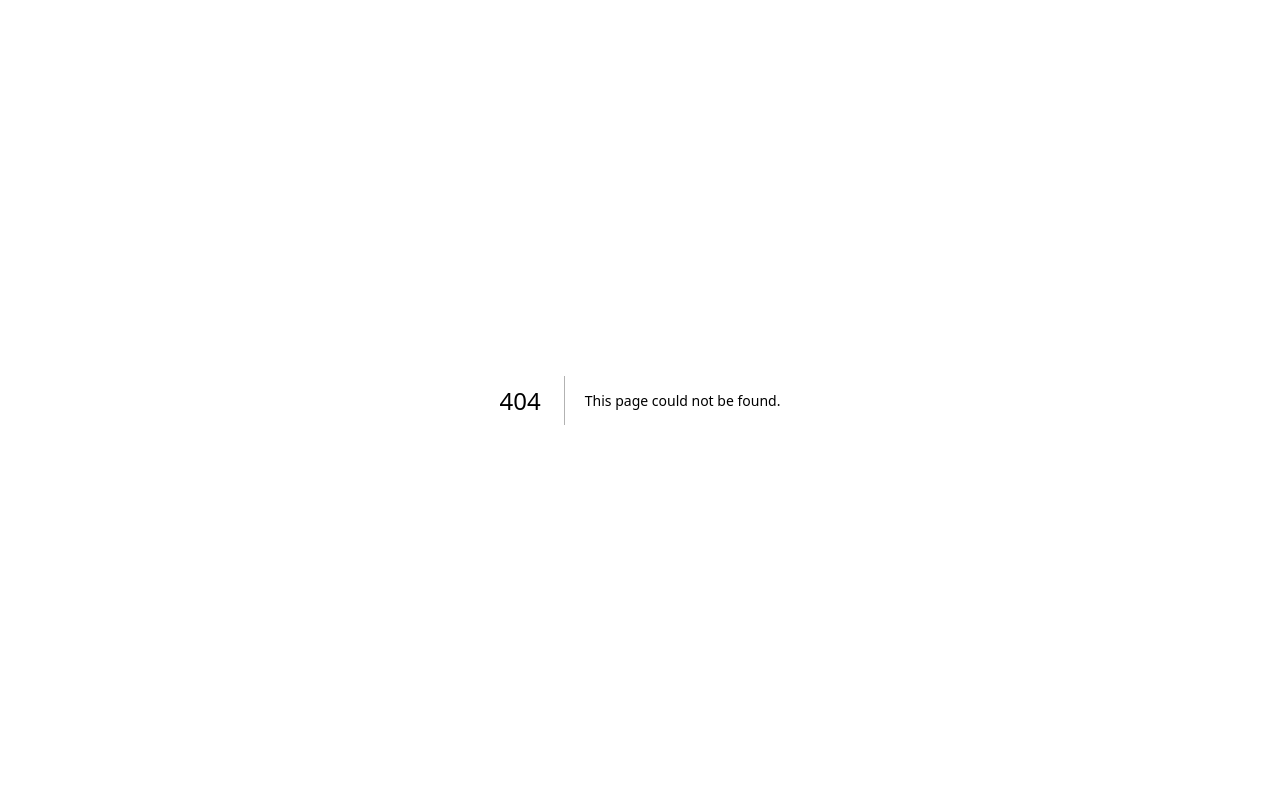
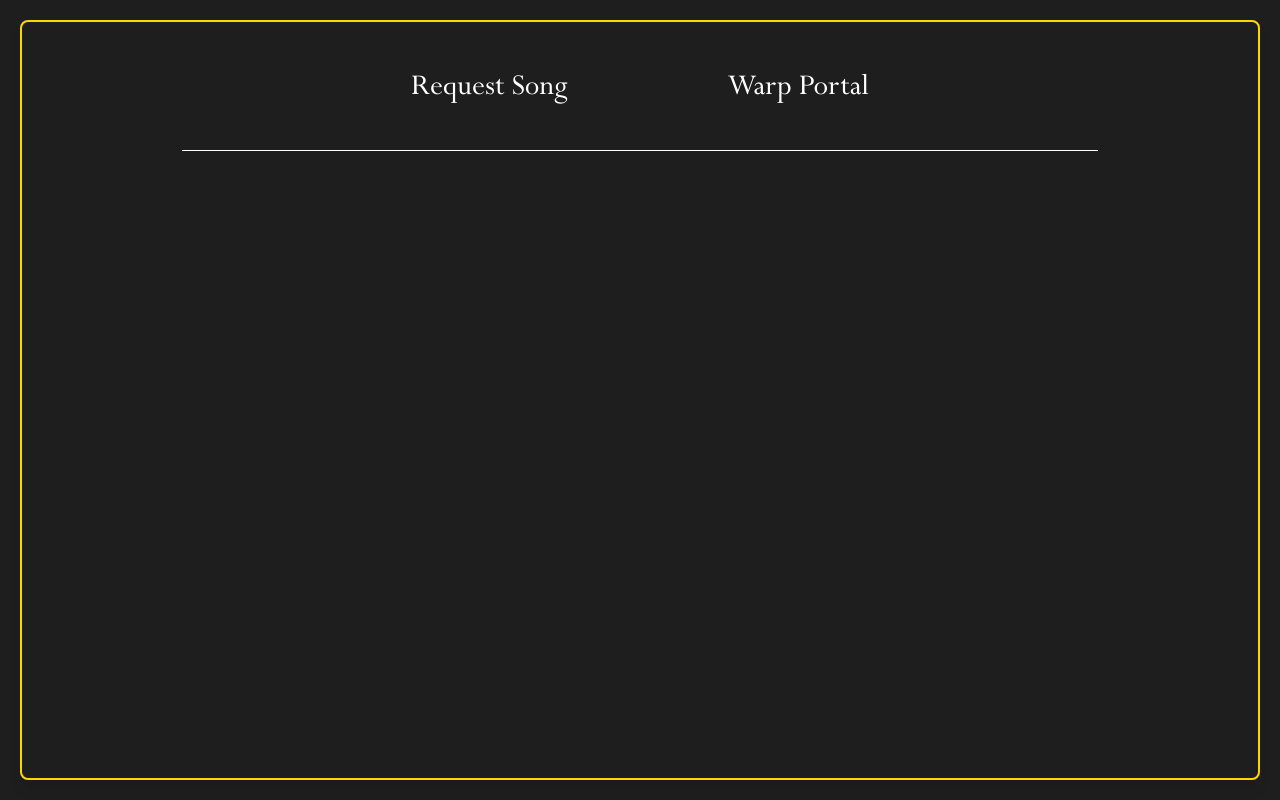
Before and after one commit to B1gdawg0/se-project-frontend, a Next.js app: page /request in a window 1280 px wide. Before the commit this address had no page. Built offline with nearby package versions, Linux system fonts and the light colour scheme.

Commit message:
Request Song / IG Warp portal

```diff
--- /dev/null
+++ b/src/app/request/page.jsx
@@ -0,0 +1,118 @@
+'use client'
+import { useState } from "react";
+
+export default function RequestPage() {
+    const [isRequestSong, setIsRequestSong] = useState(false);
+    const [isIgPosting, setIsIgPosting] = useState(false);
+
+    const [songSearch, setSongSearch] = useState("");
+    const [igAccount, setIgAccount] = useState("");
+    const [igImage, setIgImage] = useState(null);
+    const [imagePreview, setImagePreview] = useState(null);
+
+    function handleRequestSong() {
+        setIsRequestSong(true);
+        setIsIgPosting(false);
+    }
+
+    function handleIgPosting() {
+        setIsIgPosting(true);
+        setIsRequestSong(false);
+    }
+
+    function handleImageChange(e) {
+        const file = e.target.files[0];
+        if (file) {
+            setIgImage(file);
+            setImagePreview(URL.createObjectURL(file));
+        }
+    }
+
+    function triggerFileInput() {
+        document.getElementById("fileInput").click();
+    }
+
+    return (
+        <div className="bg-background w-screen h-screen p-5 flex items-center justify-center">
+            <div className="border-2 border-gold w-full h-full rounded-lg shadow-lg overflow-hidden">
+                <div className="flex flex-col h-full w-full">
+                    {/* Topic Choosing */}
+                    <div className="flex flex-row justify-center items-center mx-[10rem] my-10 border-b-[1px] border-b-white">
+                        <div className="mb-10">
+                            <button
+                                className="text-white text-[2rem] mx-20 hover:underline hover:text-main transform hover:scale-105 transition-all"
+                                onClick={handleRequestSong}
+                            >
+                                Request Song
+                            </button>
+                            <button
+                                className="text-white text-[2rem] mx-20 hover:underline hover:text-main transform hover:scale-105 transition-all"
+                                onClick={handleIgPosting}
+                            >
+                                Warp Portal
+                            </button>
+                        </div>
+                    </div>
+                    {/* Content Section */}
+                    <div className="h-full p-5">
+                        {/* Request Song Section */}
+                        {isRequestSong && (
+                            <div>
+                                <div className="mb-4 text-center flex flex-col justify-around items-center">
+                                    <div className="text-[3rem] font-bold text-white">Request Song!</div>
+                                    <div className="flex flex-row w-full justify-center items-center">
+                                        <input
+                                            type="text"
+                                            placeholder="Search for a song..."
+                                            value={songSearch}
+                                            onChange={(e) => setSongSearch(e.target.value)}
+                                            className="border-main p-2 rounded w-1/3"
+                                        />
+                                        <button className="bg-main text-secondary-main mx-2 py-2 px-5 rounded">Send</button>
+                                    </div>
+                                </div>
+                            </div>
+                        )}
+                        {/* Posting IG's Account Section */}
+                        {isIgPosting && (
+                            <div className="">
+                                <div className="mb-4 text-center flex flex-col justify-around items-center">
+                                    <div className="text-[3rem] font-bold text-white">IG Posting</div>
+                                    {/* Clickable image preview */}
+                                    <div
+                                        className="mb-4 w-40 h-40 rounded-full border border-main flex items-center justify-center cursor-pointer overflow-hidden bg-gray-100"
+                                        onClick={triggerFileInput}
+                                    >
+                                        {imagePreview ? (
+                                            <img src={imagePreview} alt="Image Preview" className="w-full h-full object-cover" />
+                                        ) : (
+                                            <span className="text-gray-500">Click to upload</span>
+                                        )}
+                                    </div>
+                                    {/* Hidden file input */}
+                                    <input
+                                        id="fileInput"
+                                        type="file"
+                                        accept="image/*"
+                                        onChange={handleImageChange}
+                                        style={{ display: "none" }}
+                                    />
+                                    <div className="flex flex-col w-full justify-center items-center">
+                                        <input
+                                            type="text"
+                                            placeholder="Enter IG account..."
+                                            value={igAccount}
+                                            onChange={(e) => setIgAccount(e.target.value)}
+                                            className="border p-2 rounded w-[15rem] mb-4"
+                                        />
+                                        <button className="bg-main text-secondary-main p-2 rounded">Post</button>
+                                    </div>
+                                </div>
+                            </div>
+                        )}
+                    </div>
+                </div>
+            </div>
+        </div>
+    );
+}
```
